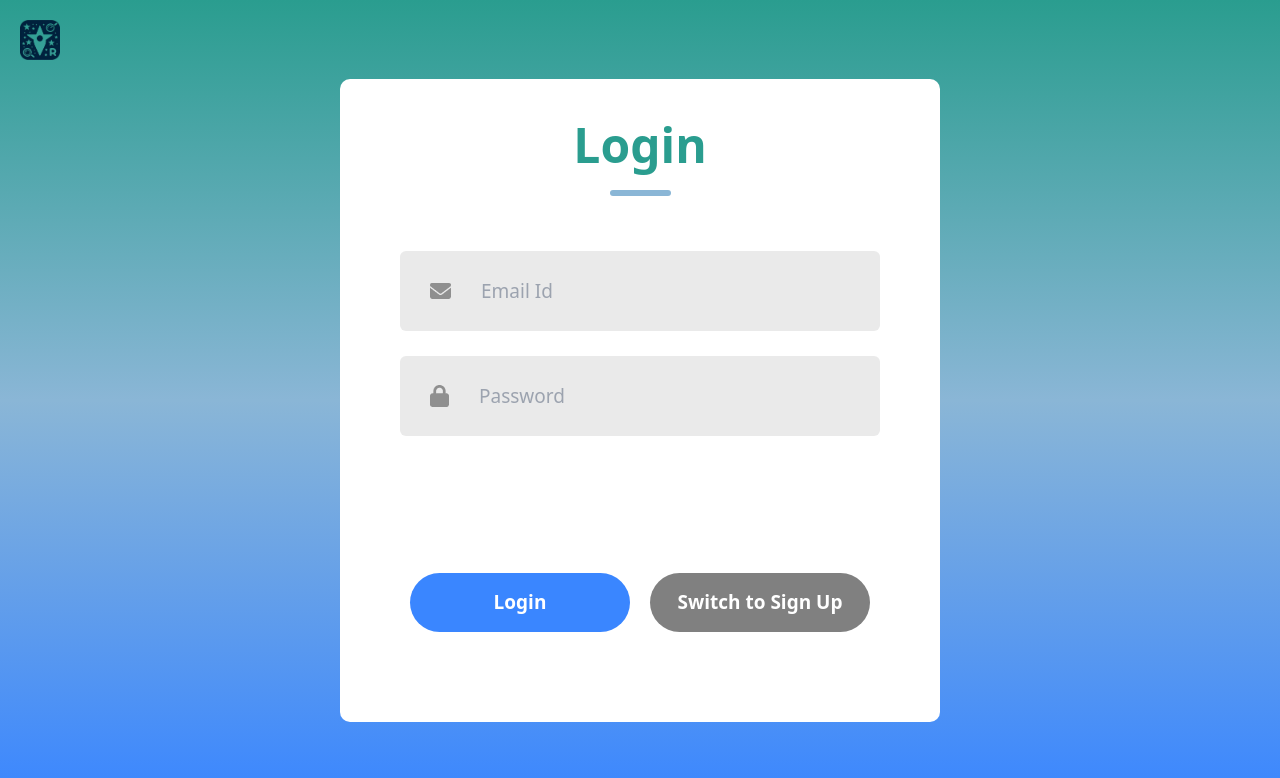
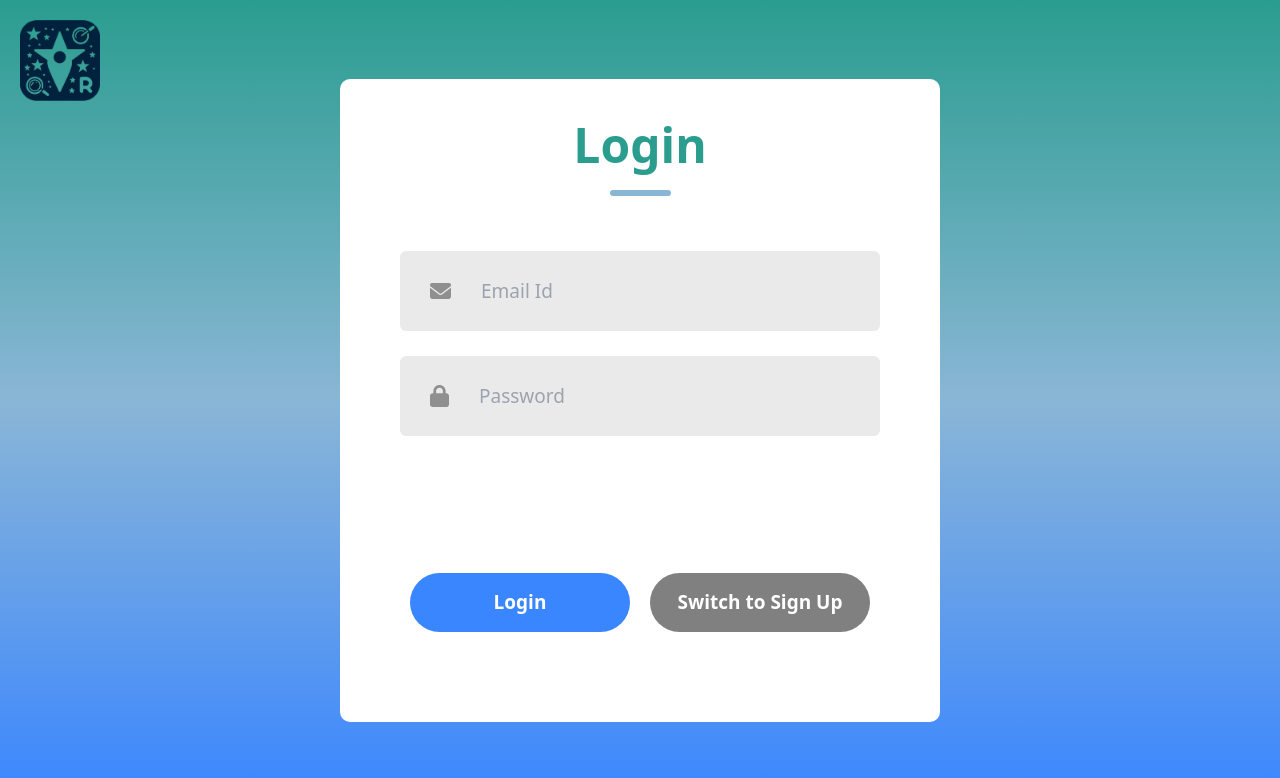
Before and after one commit to skalyan11/RestaurantAPI, a React (Vite) app: page /signin in a window 1280 px wide. Shown: the top 778 px of the page. Built offline with nearby package versions, Linux system fonts and the light colour scheme; a web font is replaced by a local one.

Commit message:
functional logo in find-restaurants page

```diff
--- a/src/components/FindRestaurants.css
+++ b/src/components/FindRestaurants.css
@@ -1,4 +1,3 @@
-/* General Page Styles */
 .findRestaurantsWrapper {
     margin: 0;
     font-family: 'Segoe UI', Tahoma, Geneva, Verdana, sans-serif;
@@ -11,6 +10,17 @@
     align-items: center; /* Center content vertically */
     justify-content: flex-start; /* Align content to start */
     padding: 20px;
+}
+
+/* Logo Styles */
+.logo-link {
+    display: block;
+    margin-bottom: 20px;
+}
+
+.logo {
+    width: 80px; /* Adjust the width as needed */
+    height: auto;
 }
 
 /* Title Styles */
--- a/src/components/FindRestaurants.jsx
+++ b/src/components/FindRestaurants.jsx
@@ -2,6 +2,7 @@ import React, { useState } from 'react';
 import './FindRestaurants.css';
 import SwipeableCard from './SwipeableCard';
 import './SwipeableCard.css';
+import test from '../assets/test.png'; // Adjust the path as necessary
 
 function FindRestaurants() {
   const [location, setLocation] = useState('');
@@ -66,6 +67,9 @@ function FindRestaurants() {
 
   return (
     <div className="findRestaurantsWrapper">
+      <a href="/" className="logo-link"> {/* Wrap the logo in an anchor tag */}
+        <img src={test} alt="Logo" className="logo" /> {/* Your logo */}
+      </a>
       <h1 className="Title">Find Nearby Restaurants</h1>
       <div>
         <label>
```
